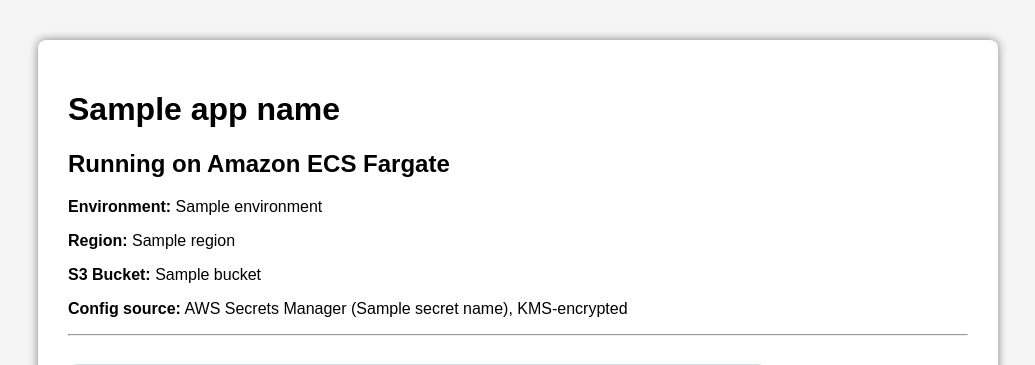
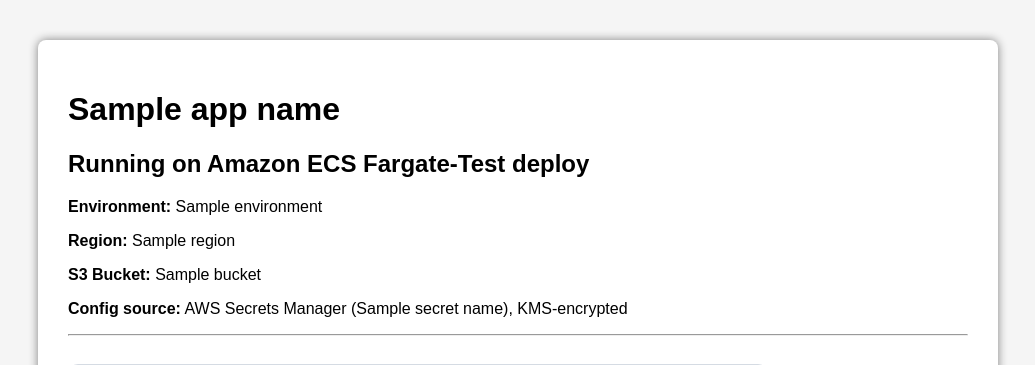
Before and after one commit to cxlshare/hyventur, a Flask app: template templates/index.html in a window 1280 px wide. Shown: the top 365 px of the page, without its empty margins (122-1157 px from the left). Run offline with Flask 3, Linux system fonts and the light colour scheme; the template is opened without the code that fills it: most values are stand-ins (such as "Sample title", 1, 10 or a date in 2020); grey boxes marked "Sample" are stand-in pictures; parts of the project's set-up code (start-up, migrations or seed data) failed here and were passed over.

Commit message:
Update index.html
Test CI/CD deploy pipeline

```diff
--- a/templates/index.html
+++ b/templates/index.html
@@ -7,7 +7,7 @@
 <body>
 <div class="container">
 <h1>{{ app_name }}</h1>
-<h2>Running on Amazon ECS Fargate</h2>
+<h2>Running on Amazon ECS Fargate-Test deploy</h2>
 <p><b>Environment:</b> {{ environment }}</p>
 <p><b>Region:</b> {{ region }}</p>
 <p><b>S3 Bucket:</b> {{ bucket }}</p>
```
